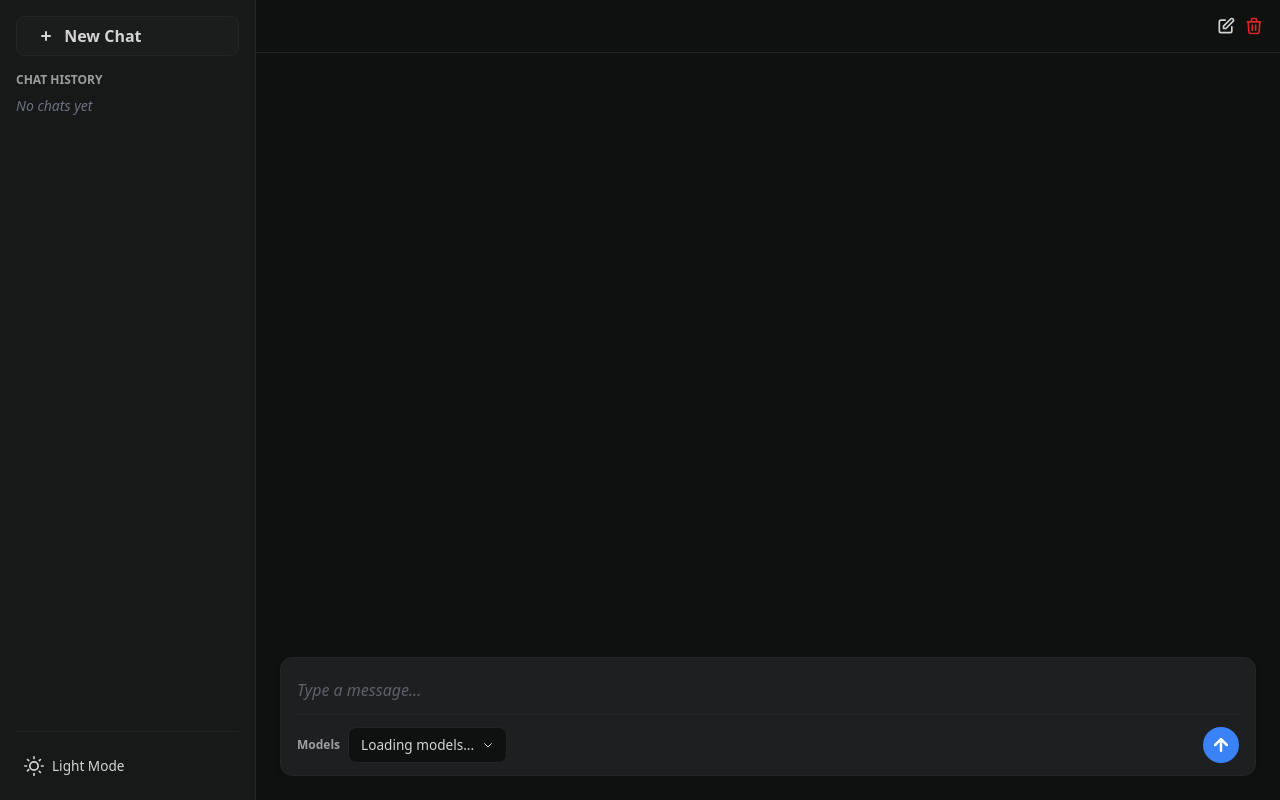
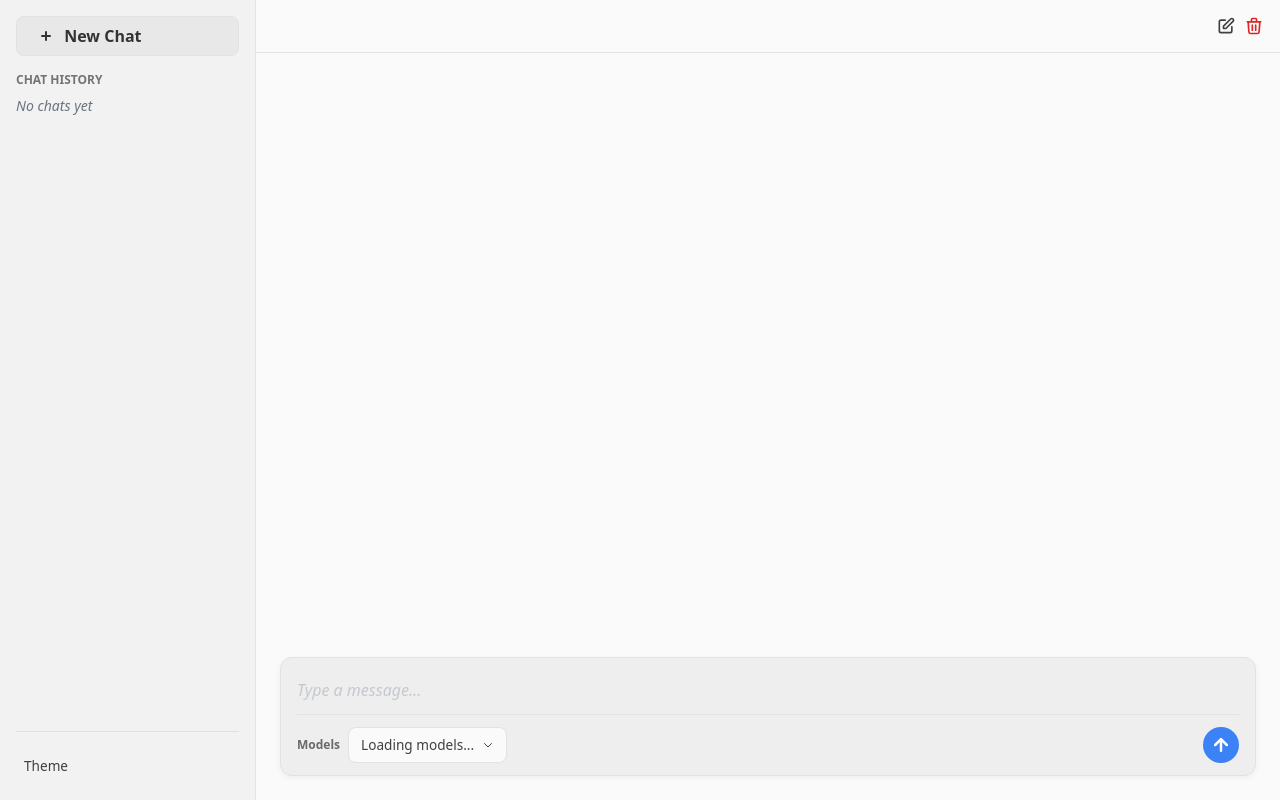
Before and after one commit to waxGames/V-Chat, a Flask app: template templates/chat.html in a window 1280 px wide. Run offline with Flask 3, Linux system fonts and the light colour scheme; the template is opened without the code that fills it, so the values that code supplies are empty; some libraries are stand-ins or nearby versions.

Commit message:
Update chat.html

```diff
--- a/templates/chat.html
+++ b/templates/chat.html
@@ -208,48 +208,6 @@
     </div>
   </div>
 
-  <script>
-    (function () {
-      const savedTheme = localStorage.getItem('theme') || 'dark';
-      document.documentElement.setAttribute('data-theme', savedTheme);
-
-      document.addEventListener('DOMContentLoaded', () => {
-        const themeToggle = document.getElementById('themeToggle');
-        const sunIcon = document.getElementById('sunIcon');
-        const moonIcon = document.getElementById('moonIcon');
-        const themeText = document.getElementById('themeText');
-
-        function updateUI(theme) {
-          if (theme === 'dark') {
-            sunIcon.classList.remove('hidden');
-            moonIcon.classList.add('hidden');
-            themeText.textContent = 'Light Mode';
-          } else {
-            sunIcon.classList.add('hidden');
-            moonIcon.classList.remove('hidden');
-            themeText.textContent = 'Dark Mode';
-          }
-        }
-
-        updateUI(savedTheme);
-
-        themeToggle.addEventListener('click', () => {
-          const currentTheme = document.documentElement.getAttribute('data-theme');
-          const newTheme = currentTheme === 'dark' ? 'light' : 'dark';
-
-          document.documentElement.classList.add('no-transition');
-
-          document.documentElement.setAttribute('data-theme', newTheme);
-          localStorage.setItem('theme', newTheme);
-          updateUI(newTheme);
-
-          setTimeout(() => {
-            document.documentElement.classList.remove('no-transition');
-          }, 0);
-        });
-      });
-    })();
-  </script>
   <script src="/static/js/chat.js"></script>
 </body>
 
```
